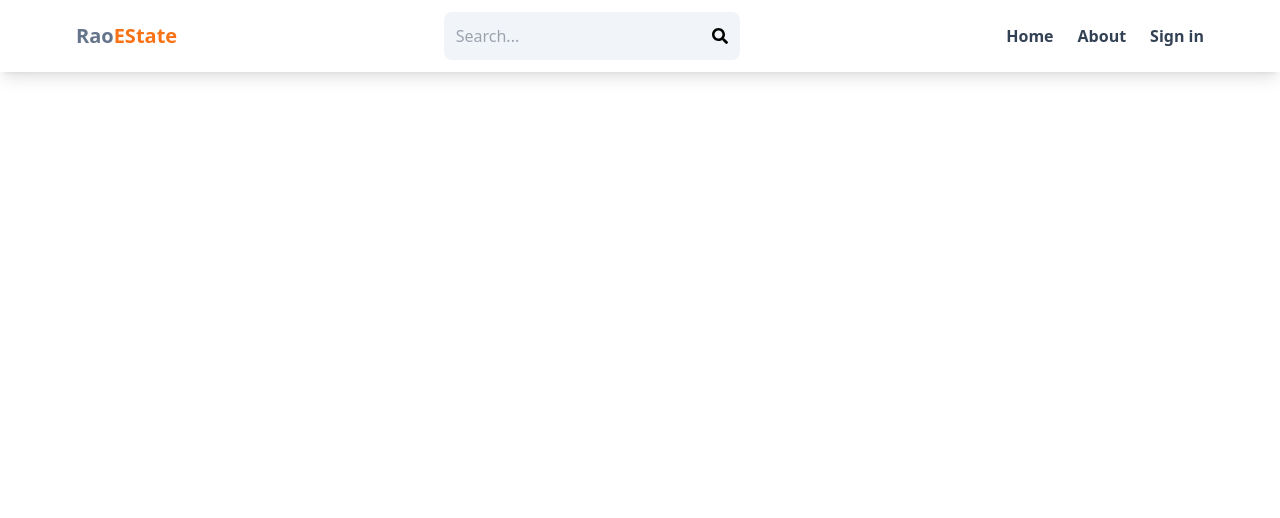
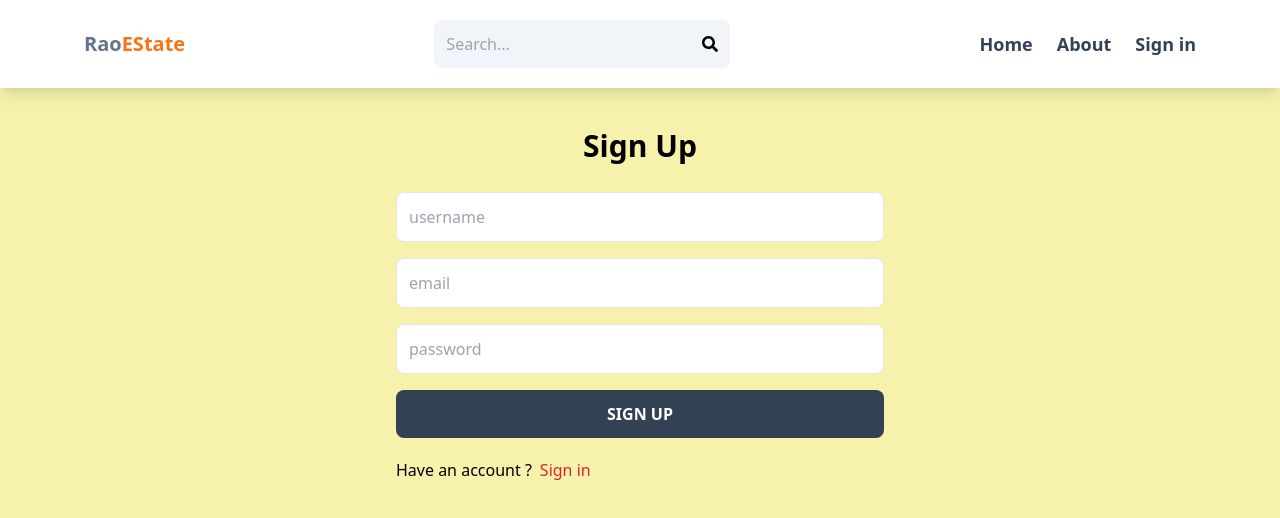
Before and after one commit to Vaiofficial/Real-Estate-MERN, a React (Vite) app in the folder client/: page /sign-up in a window 1280 px wide. Shown: the top 518 px of the page. Built offline with nearby package versions, Linux system fonts and the light colour scheme.

Commit message:
completed ui for sigup page

```diff
--- a/client/src/App.jsx
+++ b/client/src/App.jsx
@@ -15,7 +15,7 @@ export default function App() {
           <Route path="/about" element={<About />} />
           <Route path='/profile' element={<Profile />} />
           <Route path="/sign-in" element={<SignIn />} />
-          <Route path="/sign- up" element={<SignUp />} />
+          <Route path="/sign-up" element={<SignUp />} />
         </Routes>
     </BrowserRouter>
 }
--- a/client/src/components/Header.jsx
+++ b/client/src/components/Header.jsx
@@ -8,7 +8,7 @@ export default function Header() {
   return (
     //good for seo if we write tags like this.
     <header className="bg-white shadow-lg">
-      <div className="flex justify-between items-center max-w-6xl mx-auto p-3">
+      <div className="flex justify-between items-center max-w-6xl mx-auto p-5">
         <Link to={"/"}>
           <h1 className="font-bold text-sm sm:text-xl flex-wrap">
             <span className="text-slate-500">Rao</span>
@@ -26,19 +26,19 @@ export default function Header() {
         </form>
         <ul className="flex gap-6 ">
           <Link to={"/"} className="nav-link">
-            <li className="hidden sm:inline text-slate-700 font-semibold">
+            <li className="hidden sm:inline text-slate-700 font-semibold text-lg">
               Home
             </li>
           </Link>
 
           <Link to={"/about"} className="nav-link">
-            <li className="hidden sm:inline text-slate-700 font-semibold">
+            <li className="hidden sm:inline text-slate-700 font-semibold text-lg">
               About
             </li>
           </Link>
 
           <Link to={"/sign-in"} className="nav-link">
-            <li className="hidden sm:inline text-slate-700 font-semibold">
+            <li className="hidden sm:inline text-slate-700 font-semibold text-lg">
               Sign in
             </li>
           </Link>
--- a/client/src/index.css
+++ b/client/src/index.css
@@ -1,6 +1,12 @@
 @tailwind base;
 @tailwind components;
 @tailwind utilities;
+
+
+/* BACKGROUND COLOR OF THE WEBSITE */
+body{
+  background-color: #f7f2ab;
+}
 
 /* CODE FOR HOVER EFFECT IN HEADER LINKS */
 .nav-link {
--- a/client/src/pages/SignUp.jsx
+++ b/client/src/pages/SignUp.jsx
@@ -1,7 +1,42 @@
-import React from 'react'
+import React from "react";
+import { Link } from "react-router-dom";
 
 export default function SignUp() {
   return (
-    <div>SignUp</div>
-  )
+    <div className="p-3 max-w-lg mx-auto">
+      <h1 className="font-semibold text-center my-7 text-3xl">Sign Up</h1>
+      <form className="flex flex-col gap-4">
+        <input
+          type="text"
+          placeholder="username"
+          className="border rounded-lg p-3 outline-none"
+          id="username"
+        />
+        <input
+          type="text"
+          placeholder="email"
+          className="border rounded-lg p-3 outline-none"
+          id="username"
+        />
+        <input
+          type="text"
+          placeholder="password"
+          className="border rounded-lg p-3 outline-none"
+          id="username"
+        />
+        {/* Signup button */}
+        <button className="bg-slate-700 text-white uppercase rounded-lg p-3 font-semibold hover:opacity-95 disabled:opacity-80">
+          Sign up
+        </button>
+      </form>
+
+      {/* Bottom text */}
+      <div className="flex gap-2 mt-5">
+        <p>Have an account ?</p>
+        <Link to={"/sign-in"}>
+        <span className="text-red-600">Sign in</span>
+        </Link>
+      </div>
+    </div>
+  );
 }
```
Also changed, not shown: 1 other file (tests, documents, lock files or other folders).
